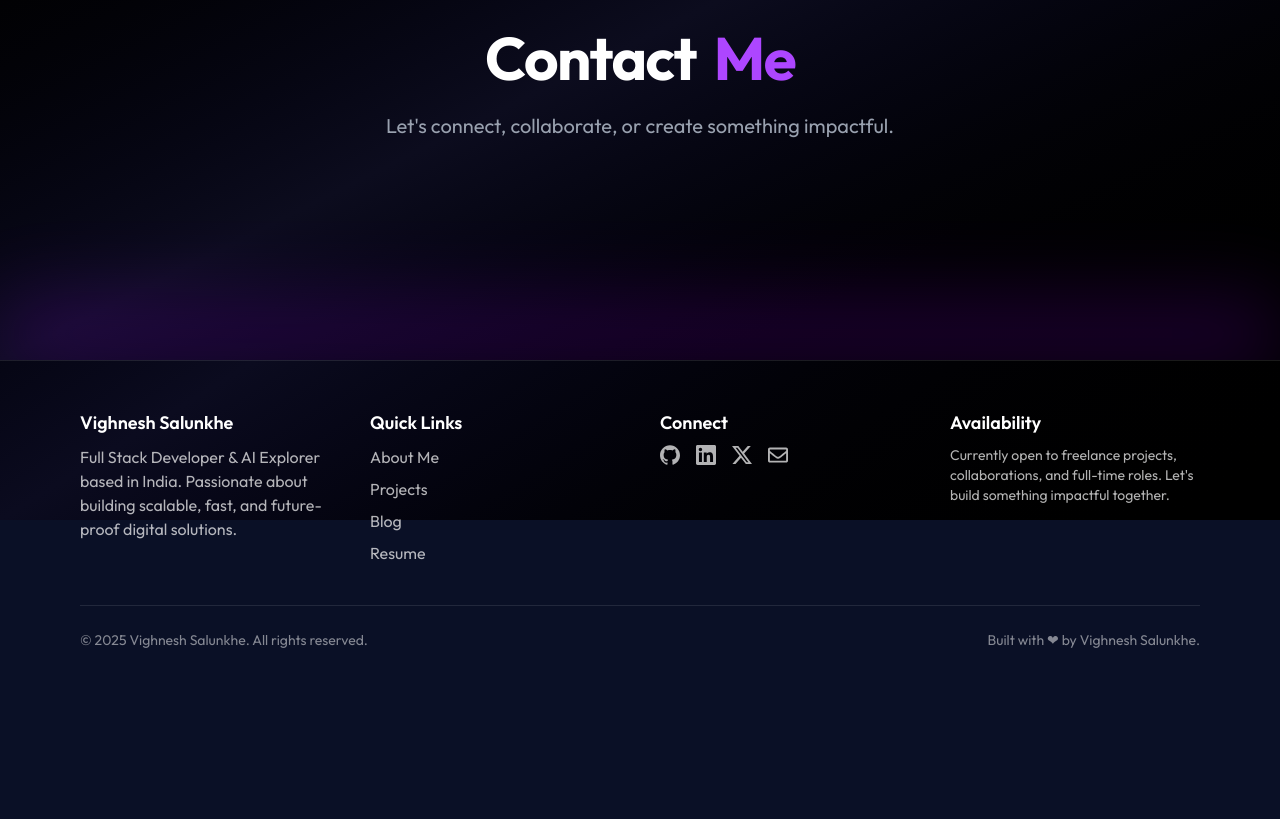
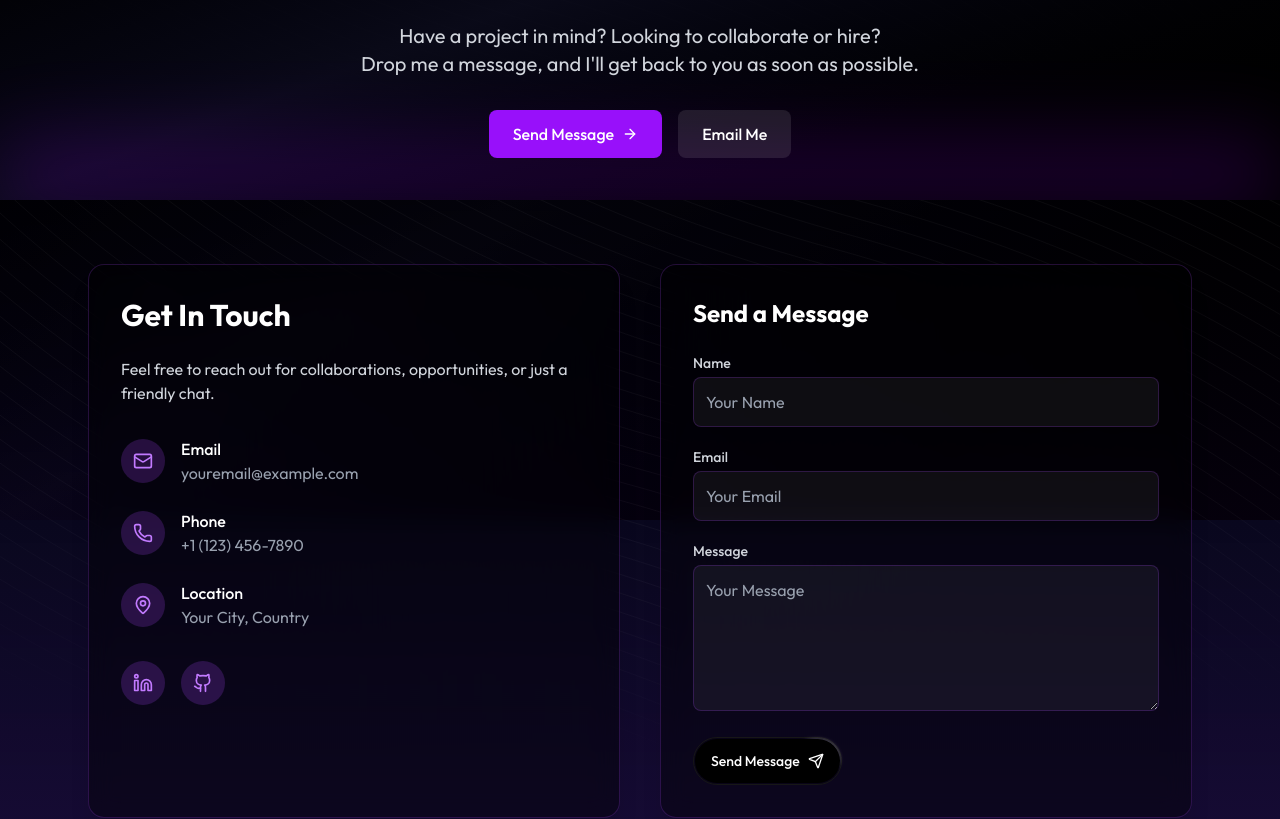
Before and after one commit to VighneshDevHub/Portfolio, a Next.js app: page /contact in a window 1280 px wide. Shown: the part 280-1099 px from the top of the page. Before the commit the page ends 978 px from the top, so only its background shows below. Built offline with nearby package versions, Linux system fonts and the light colour scheme.

Commit message:
fix: styling issues

```diff
--- a/app/contact/ContactPage.tsx
+++ b/app/contact/ContactPage.tsx
@@ -1,8 +1,10 @@
 "use client";
 
 import { useState, ChangeEvent, FormEvent } from "react";
-import { Send } from "lucide-react";
+import { Send, Mail, Phone, MapPin, Linkedin, Github } from "lucide-react";
 import emailjs from "@emailjs/browser";
+import { BackgroundBeams } from "@/components/ui/BackgroundBeams";
+import { HoverBorderGradient } from "@/components/ui/HoverBorderGradient";
 
 interface FormData {
   name: string;
@@ -55,43 +57,131 @@ export default function ContactPage() {
   };
 
   return (
-    <section className="max-w-xl mx-auto p-6">
-      <h2 className="text-2xl font-bold mb-4">Contact Me</h2>
-      <form onSubmit={handleSubmit} className="space-y-4">
+    <section className="relative py-16 overflow-hidden">
+      <BackgroundBeams className="z-0" />
+
+      <div className="max-w-6xl mx-auto px-4 sm:px-6 relative z-10">
+        <div className="grid grid-cols-1 md:grid-cols-2 gap-10">
+          {/* Contact Information */}
+          <div className="bg-black/40 backdrop-blur-md p-8 rounded-2xl border border-purple-500/20 shadow-xl">
+            <h2 className="text-3xl font-bold mb-6 text-white">Get In Touch</h2>
+            <p className="text-gray-300 mb-8">Feel free to reach out for collaborations, opportunities, or just a friendly chat.</p>
+
+            <div className="space-y-6">
+              <div className="flex items-center gap-4">
+                <div className="bg-purple-500/20 p-3 rounded-full">
+                  <Mail className="text-purple-400 h-5 w-5" />
+                </div>
+                <div>
+                  <h3 className="text-white font-medium">Email</h3>
+                  <p className="text-gray-400">youremail@example.com</p>
+                </div>
+              </div>
+
+              <div className="flex items-center gap-4">
+                <div className="bg-purple-500/20 p-3 rounded-full">
+                  <Phone className="text-purple-400 h-5 w-5" />
+                </div>
+                <div>
+                  <h3 className="text-white font-medium">Phone</h3>
+                  <p className="text-gray-400">+1 (123) 456-7890</p>
+                </div>
+              </div>
+
+              <div className="flex items-center gap-4">
+                <div className="bg-purple-500/20 p-3 rounded-full">
+                  <MapPin className="text-purple-400 h-5 w-5" />
+                </div>
+                <div>
+                  <h3 className="text-white font-medium">Location</h3>
+                  <p className="text-gray-400">Your City, Country</p>
+                </div>
+              </div>
+            </div>
+
+            <div className="mt-8 flex gap-4">
+              <a href="https://linkedin.com" target="_blank" rel="noopener noreferrer" className="bg-purple-500/20 p-3 rounded-full hover:bg-purple-500/40 transition-colors">
+                <Linkedin className="text-purple-400 h-5 w-5" />
+              </a>
+              <a href="https://github.com" target="_blank" rel="noopener noreferrer" className="bg-purple-500/20 p-3 rounded-full hover:bg-purple-500/40 transition-colors">
+                <Github className="text-purple-400 h-5 w-5" />
+              </a>
+            </div>
+          </div>
+
+          {/* Contact Form */}
+          <div id="contact-form" className="bg-black/40 backdrop-blur-md p-8 rounded-2xl border border-purple-500/20 shadow-xl">
+            <h2 className="text-2xl font-bold mb-6 text-white">Send a Message</h2>
+            <form onSubmit={handleSubmit} className="space-y-5">
+              <div>
+                <label htmlFor="name" className="block text-sm font-medium text-gray-300 mb-1">Name</label>
                 <input
+                  id="name"
                   type="text"
                   name="name"
                   placeholder="Your Name"
                   value={form.name}
                   onChange={handleChange}
                   required
-          className="w-full p-2 border rounded"
+                  className="w-full p-3 bg-white/5 border border-purple-500/20 rounded-lg focus:ring-2 focus:ring-purple-500 focus:border-transparent text-white placeholder-gray-400"
+                  suppressHydrationWarning
                 />
+              </div>
+
+              <div>
+                <label htmlFor="email" className="block text-sm font-medium text-gray-300 mb-1">Email</label>
                 <input
+                  id="email"
                   type="email"
                   name="email"
                   placeholder="Your Email"
                   value={form.email}
                   onChange={handleChange}
                   required
-          className="w-full p-2 border rounded"
+                  className="w-full p-3 bg-white/5 border border-purple-500/20 rounded-lg focus:ring-2 focus:ring-purple-500 focus:border-transparent text-white placeholder-gray-400"
+                  suppressHydrationWarning
                 />
+              </div>
+
+              <div>
+                <label htmlFor="message" className="block text-sm font-medium text-gray-300 mb-1">Message</label>
                 <textarea
+                  id="message"
                   name="message"
                   placeholder="Your Message"
                   value={form.message}
                   onChange={handleChange}
                   required
-          className="w-full p-2 border rounded h-32"
+                  rows={5}
+                  className="w-full p-3 bg-white/5 border border-purple-500/20 rounded-lg focus:ring-2 focus:ring-purple-500 focus:border-transparent text-white placeholder-gray-400"
+                  suppressHydrationWarning
                 />
+              </div>
+
+              <div>
+                <HoverBorderGradient
+                  as="div"
+                  className="px-6 py-3 text-base"
+                >
                   <button
                     type="submit"
-          className="flex items-center gap-2 text-white px-4 py-2 rounded bg-black"
+                    className="flex items-center gap-2 text-white font-medium"
+                    disabled={loading}
+                    suppressHydrationWarning
                   >
                     {loading ? "Sending..." : "Send Message"} <Send size={16} />
                   </button>
-        {status && <p className="text-sm mt-2">{status}</p>}
+                </HoverBorderGradient>
+                {status && (
+                  <p className={`text-sm mt-3 ${status.includes("success") ? "text-green-400" : "text-red-400"}`}>
+                    {status}
+                  </p>
+                )}
+              </div>
             </form>
+          </div>
+        </div>
+      </div>
     </section>
   );
 }
--- a/app/contact/Hero.tsx
+++ b/app/contact/Hero.tsx
@@ -1,28 +1,43 @@
 import React from 'react'
 import Link from "next/link"
-import { FaGithub, FaLinkedin, FaEnvelope, FaPhone, FaArrowRight } from "react-icons/fa"
-import { ArrowRight } from 'lucide-react';
-import { MoveRight } from 'lucide-react';
-import { ChevronRight } from 'lucide-react';
+import { FaGithub, FaLinkedin, FaEnvelope, FaPhone } from "react-icons/fa"
+import { ArrowRight, MoveRight, ChevronRight, MessageSquare } from 'lucide-react';
+import { BackgroundBeams } from '@/components/ui/BackgroundBeams';
 
 const Hero: React.FC = () => {
     return (
-        <section className="relative flex flex-col items-center justify-center text-center lg:min-h-[80vh] min-h-[60vh] px-4 bg-black text-white overflow-hidden">
-            <div className="absolute inset-0 bg-gradient-to-br from-black via-[#0c0c1e] to-black z-0">
+        <section className="relative flex flex-col items-center justify-center text-center lg:min-h-[60vh] min-h-[50vh] px-4 bg-black text-white overflow-hidden">
+            <BackgroundBeams className="z-0" />
+            <div className="absolute inset-0 bg-gradient-to-br from-black via-[#0c0c1e] to-black z-0 opacity-80">
             </div>
 
             <div className="absolute bottom-0 w-full h-40 bg-gradient-to-t from-purple-700 via-transparent to-transparent opacity-40 blur-2xl z-0" />
 
             <div className="relative z-10 max-w-4xl mx-auto pt-20">
+                <div className="flex items-center justify-center mb-6">
+                    <div className="bg-purple-500/20 p-4 rounded-full">
+                        <MessageSquare className="text-purple-400 h-8 w-8" />
+                    </div>
+                </div>
 
                 <h1 className="text-4xl md:text-6xl font-bold tracking-tight mb-4 leading-tight">
-                    Contact <span className="text-purple-500 ml-2">Me</span>
+                    Let's <span className="text-purple-500">Connect</span>
                 </h1>
 
-                <p className="text-lg md:text-xl text-gray-400 max-w-2xl mx-auto mt-4">
-                    Let's connect, collaborate, or create something impactful.
+                <p className="text-lg md:text-xl text-gray-300 max-w-2xl mx-auto mt-4">
+                    Have a project in mind? Looking to collaborate or hire?
+                    <br />
+                    Drop me a message, and I'll get back to you as soon as possible.
+                </p>
 
-                </p>
+                <div className="flex justify-center gap-4 mt-8">
+                    <a href="#contact-form" className="bg-purple-600 hover:bg-purple-700 text-white px-6 py-3 rounded-lg font-medium transition-colors flex items-center gap-2">
+                        Send Message <ArrowRight size={16} />
+                    </a>
+                    <a href="mailto:youremail@example.com" className="bg-white/10 hover:bg-white/20 text-white px-6 py-3 rounded-lg font-medium transition-colors">
+                        Email Me
+                    </a>
+                </div>
             </div>
         </section>
     )
--- a/app/contact/page.tsx
+++ b/app/contact/page.tsx
@@ -1,14 +1,13 @@
 import React from 'react'
 import Hero from './Hero'
-import { Globe } from '@/components/ui/Globe'
 import ContactPage from './ContactPage'
 
 const Page: React.FC = () => {
   return (
-    <>
-    <Hero/>
-    </>
+    <div className="bg-gradient-to-b from-black to-purple-950/30">
+      <Hero/>
+      <ContactPage/>
+    </div>
   )
 }
-
 export default Page
--- a/app/globals.css
+++ b/app/globals.css
@@ -1,4 +1,8 @@
 @import "tailwindcss";
+
+html {
+  scroll-behavior: smooth;
+}
 
 :root {
   --background: #0a1026;
--- a/components/Navbar.tsx
+++ b/components/Navbar.tsx
@@ -85,6 +85,7 @@ export default function Navbar(): JSX.Element {
           className="md:hidden text-white focus:outline-none hover:bg-white/10 p-2 rounded-lg transition-colors"
           onClick={() => setIsOpen(!isOpen)}
           aria-label="Toggle menu"
+          suppressHydrationWarning
         >
           {isOpen ? <HiX size={24} /> : <HiMenu size={24} />}
         </button>
--- a/components/ThemeToggle.tsx
+++ b/components/ThemeToggle.tsx
@@ -8,7 +8,7 @@ interface ThemeToggleProps {
 const ThemeToggle: React.FC<ThemeToggleProps> = () => {
   return (
     <div>
-      <button className="p-2 rounded-full hover:bg-white/10 transition">
+      <button className="p-2 rounded-full hover:bg-white/10 transition" suppressHydrationWarning>
         <BsFillMoonStarsFill className="text-xl text-white/80" />
       </button>
     </div>
--- /dev/null
+++ b/components/ui/CardCarousel.tsx
@@ -0,0 +1,80 @@
+"use client";
+
+import React, { useEffect, useRef, useState } from "react";
+import Image from "next/image";
+import { motion, AnimatePresence } from "framer-motion";
+
+const cards = [
+  { img: "/Images/car.jpeg", text: "I Travel" },
+  { img: "/Images/coder.jpg", text: "I Code" },
+  { img: "/Images/batman.png", text: "I Gym" },
+  { img: "/Images/labtocat.png", text: "I Eat" },
+   { img: "/Images/batman.png", text: "I Gym" },
+];
+
+const CardCarousel = () => {
+  const [currentIndex, setCurrentIndex] = useState(0);
+  const intervalRef = useRef<NodeJS.Timeout | null>(null);
+
+  useEffect(() => {
+    intervalRef.current = setInterval(() => {
+      setCurrentIndex((prev) => (prev + 1) % cards.length);
+    }, 3500);
+
+    return () => {
+      if (intervalRef.current) clearInterval(intervalRef.current);
+    };
+  }, []);
+
+  const getCardStyle = (index: number) => {
+    const position = (index - currentIndex + cards.length) % cards.length;
+
+    switch (position) {
+      case 0:
+        return "z-30 scale-100 translate-x-0 rotate-0 opacity-100";
+      case 1:
+        return "z-20 scale-90 -translate-x-16 -rotate-6 opacity-40";
+      case 2:
+        return "z-10 scale-90 translate-x-16 rotate-6 opacity-40";
+      default:
+        return "hidden";
+    }
+  };
+
+  return (
+    <div className="w-full flex flex-col items-center justify-center">
+      <div className="relative w-[300px] h-[420px] sm:w-[340px] sm:h-[400px]">
+        {cards.map((card, index) => (
+          <motion.div
+            key={index}
+            className={`absolute top-0 left-0 w-full h-full rounded-3xl overflow-hidden transition-all duration-700 ease-in-out ${getCardStyle(index)}`}
+          >
+            <Image
+              src={card.img}
+              alt={card.text}
+              fill
+              className="object-cover rounded-3xl"
+            />
+          </motion.div>
+        ))}
+      </div>
+
+      <div className="mt-6 h-6">
+        <AnimatePresence mode="wait">
+          <motion.p
+            key={cards[currentIndex].text}
+            initial={{ opacity: 0, y: 10 }}
+            animate={{ opacity: 1, y: 0 }}
+            exit={{ opacity: 0, y: -10 }}
+            transition={{ duration: 0.4 }}
+            className="text-white text-lg sm:text-xl font-semibold text-center"
+          >
+            {cards[currentIndex].text}
+          </motion.p>
+        </AnimatePresence>
+      </div>
+    </div>
+  );
+};
+
+export default CardCarousel;
```
Also changed, not shown: app/about/AboutMe.tsx (+6 -12 lines). Lines whose indentation alone changed are shown as unchanged.
